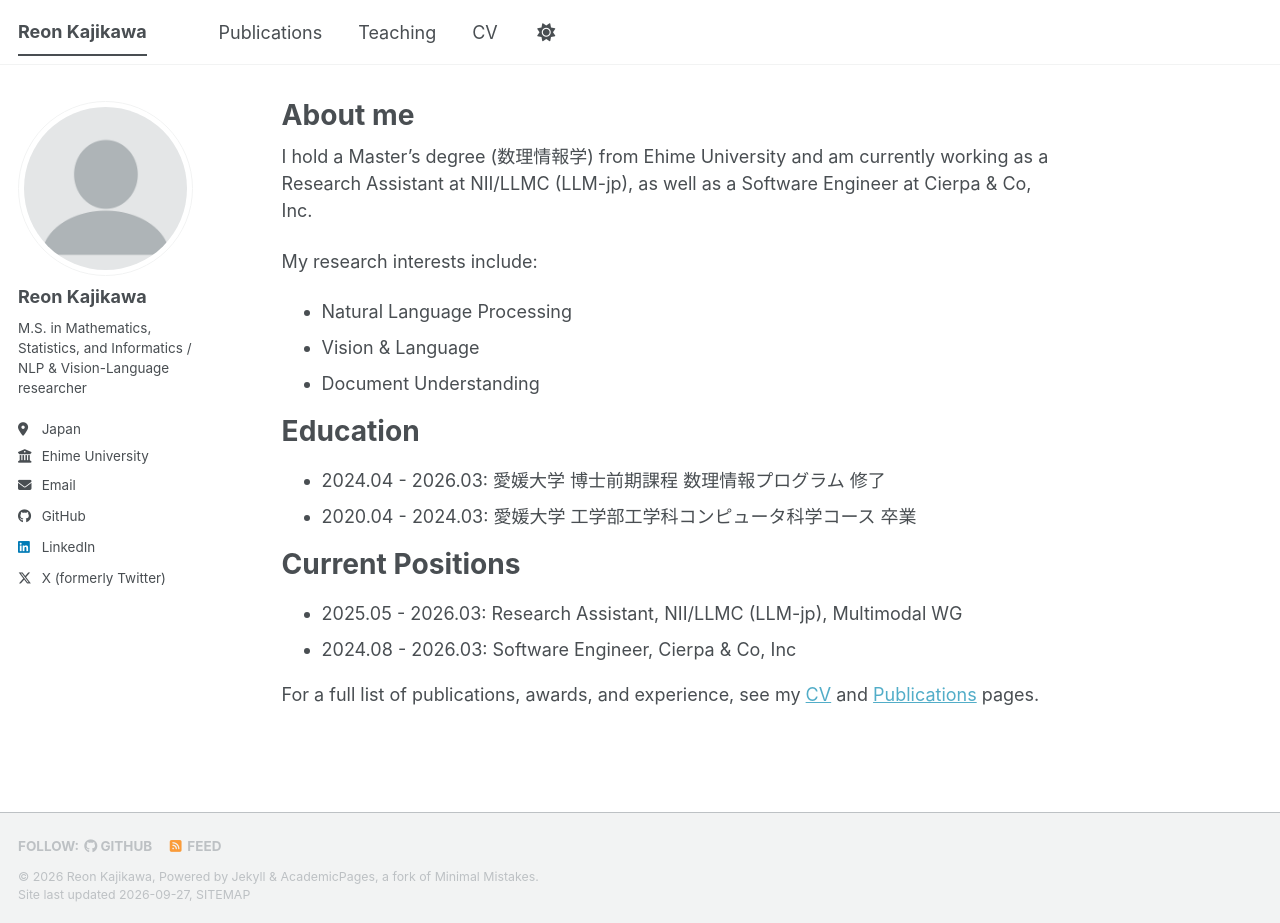
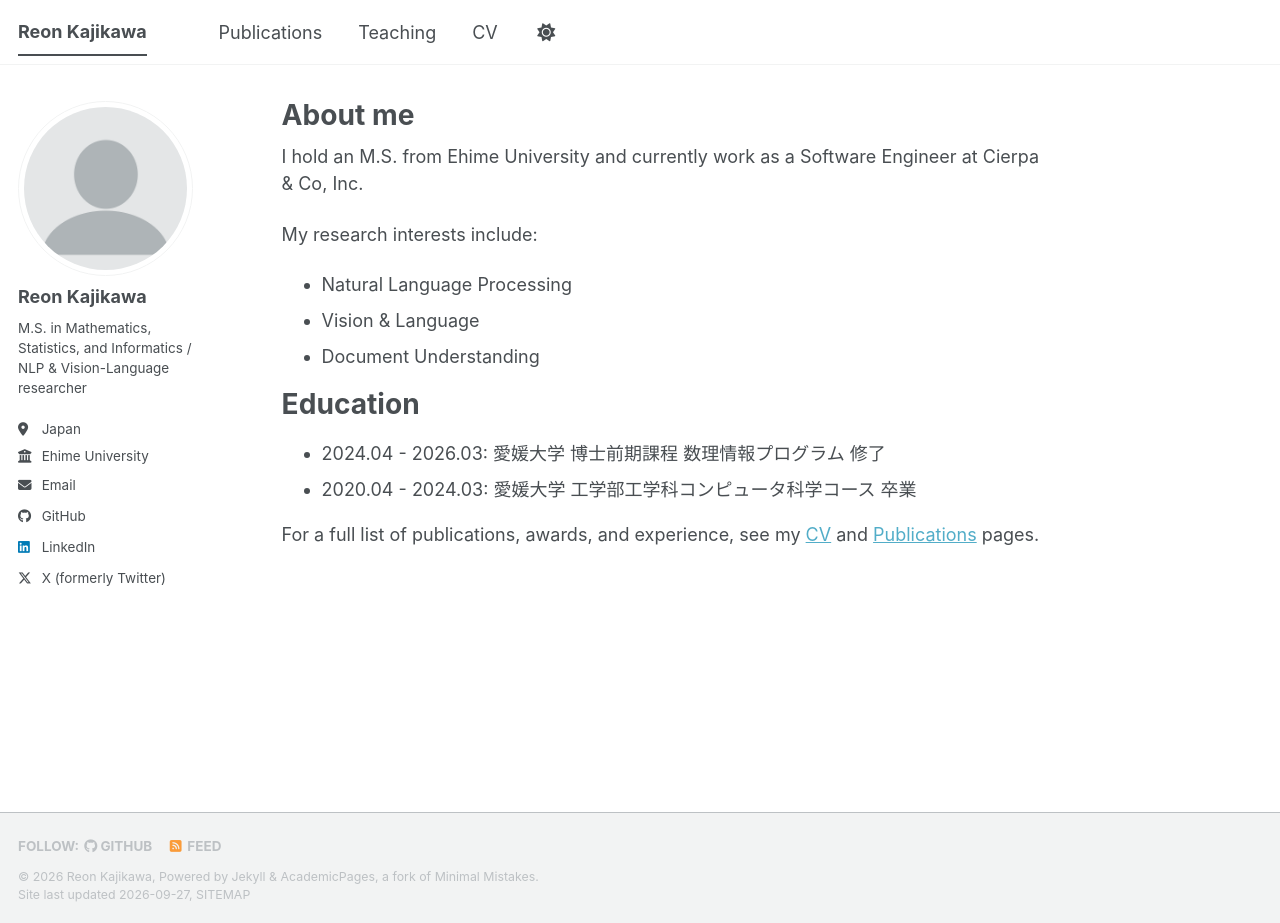
Before and after one commit to Lemond-sp/Lemond-sp.github.io, a Jekyll site: the page built from _pages/about.md, in a window 1280 px wide and 923 px high. Built offline with Jekyll 4.4.1, drawn with Linux system fonts in a browser that asks for light colours; a style sheet for code colours, icons or effects is not loaded.

Commit message:
Simplify About me intro and remove Current Positions section
Co-Authored-By: Claude Sonnet 5 <noreply@anthropic.com>

```diff
--- a/_pages/about.md
+++ b/_pages/about.md
@@ -8,7 +8,7 @@ redirect_from:
   - /about.html
 ---
 
-I hold a Master's degree (数理情報学) from Ehime University and am currently working as a Research Assistant at NII/LLMC (LLM-jp), as well as a Software Engineer at Cierpa & Co, Inc.
+I hold an M.S. from Ehime University and currently work as a Software Engineer at Cierpa & Co, Inc.
 
 My research interests include:
 - Natural Language Processing
@@ -20,9 +20,4 @@ Education
 * 2024.04 - 2026.03: 愛媛大学 博士前期課程 数理情報プログラム 修了
 * 2020.04 - 2024.03: 愛媛大学 工学部工学科コンピュータ科学コース 卒業
 
-Current Positions
-======
-* 2025.05 - 2026.03: Research Assistant, NII/LLMC (LLM-jp), Multimodal WG
-* 2024.08 - 2026.03: Software Engineer, Cierpa & Co, Inc
-
 For a full list of publications, awards, and experience, see my [CV](/cv/) and [Publications](/publications/) pages.
```
